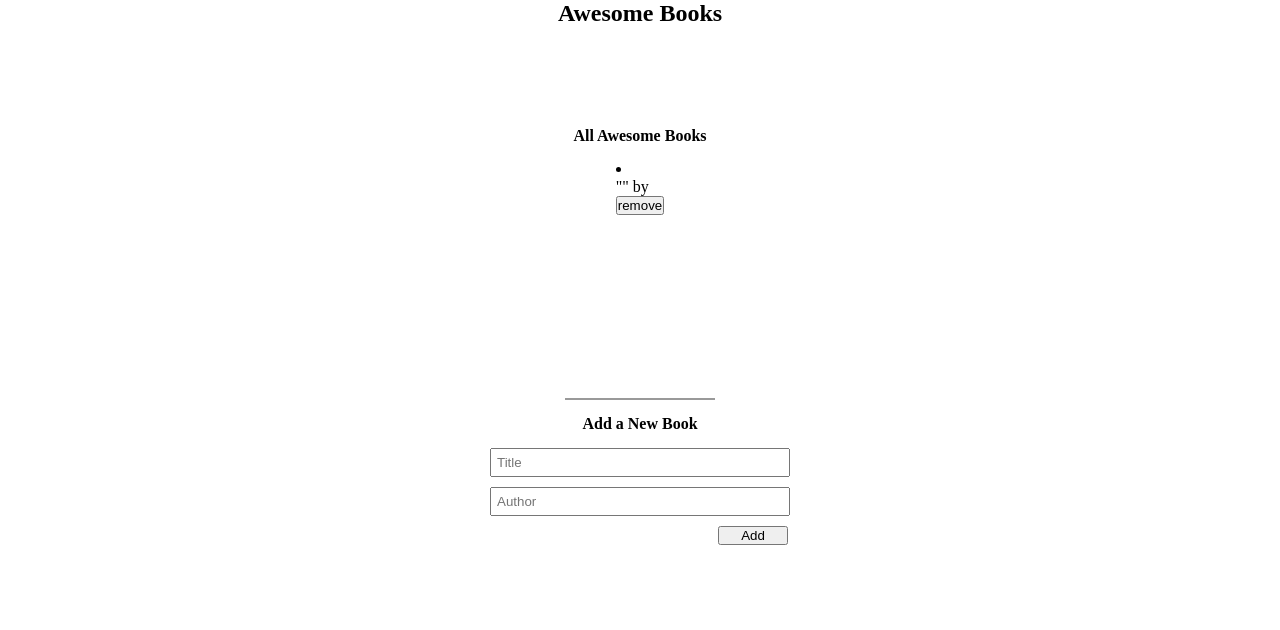
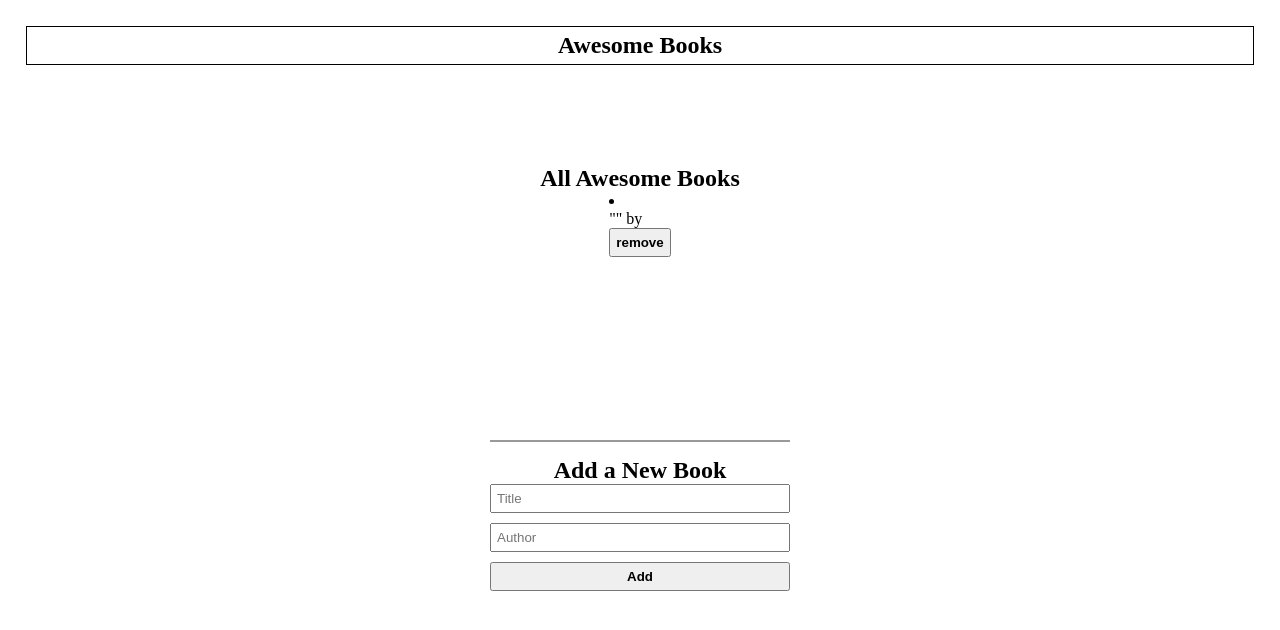
Before and after one commit to carlylechia/Awesome-Book-Codes, a website: page index.html in a window 1280 px wide. Drawn offline with Linux system fonts and the light colour scheme.

Commit message:
Add styling to the css file

```diff
--- a/books.css
+++ b/books.css
@@ -9,9 +9,10 @@ h1 {
   text-align: center;
 }
 
-h2 {
-  margin-bottom: 15px;
-  font-size: medium;
+.nav {
+  border: 1px solid black;
+  padding: 5px;
+  margin: 2%;
 }
 
 .section1,
@@ -48,10 +49,6 @@ form input {
 
 form button {
   width: 70px;
-  display: flex;
-  justify-content: center;
-  position: relative;
-  left: 76%;
 }
 
 .separator {
@@ -61,6 +58,23 @@ form button {
   margin: 15px 0;
 }
 
-.short {
-  width: 150px;
+.add-btn {
+  padding: 5px;
+  margin: 0 auto;
+  width: 100%;
+  font-weight: bold;
+  cursor: pointer;
 }
+
+.add-btn:hover {
+  background-color: rgb(141, 141, 141);
+  color: white;
+}
+
+.remove {
+  padding: 5px;
+  margin: 0 auto;
+  width: 100%;
+  font-weight: bold;
+  cursor: pointer;
+}
```
